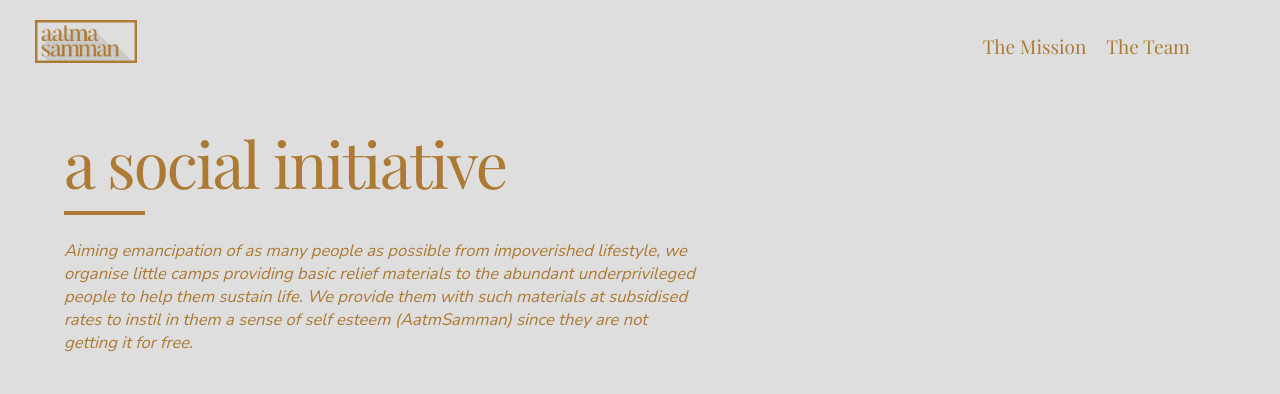
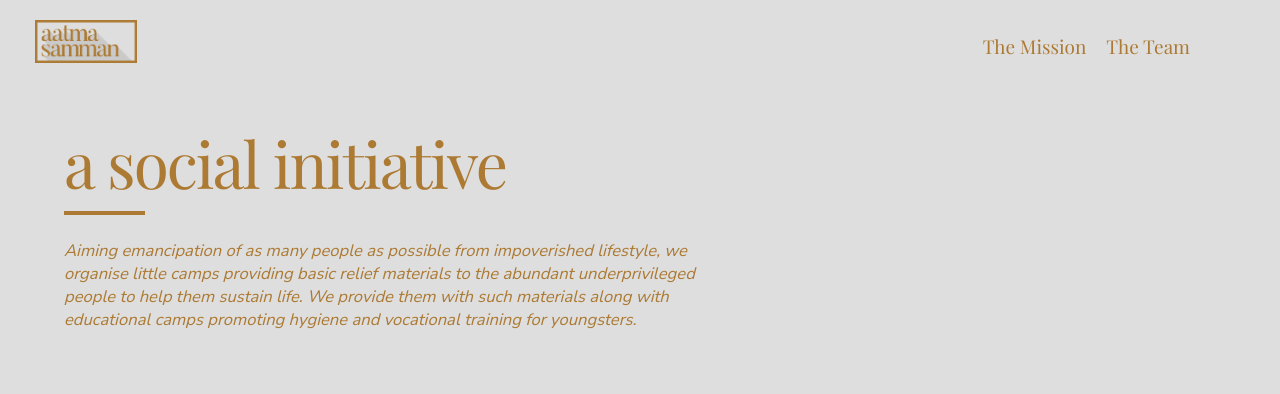
Before and after one commit to sauhardjain/aatmsamman, a plain HTML site: page index.html in a window 1280 px wide. Shown: the top 394 px of the page. Drawn offline with nearby package versions, Linux system fonts and the light colour scheme.

Commit message:
Update index.html

```diff
--- a/index.html
+++ b/index.html
@@ -30,7 +30,7 @@
 			<br><br>
 			<p><i>
 					Aiming emancipation of as many people as possible from impoverished lifestyle, we organise little camps providing basic relief materials to the abundant underprivileged people to help them sustain life. We provide them with such materials
-					at subsidised rates to instil in them a sense of self esteem (AatmSamman) since they are not getting it for free.
+					along with educational camps promoting hygiene and vocational training for youngsters.
 				</i></p>
 
 		</div>
```
